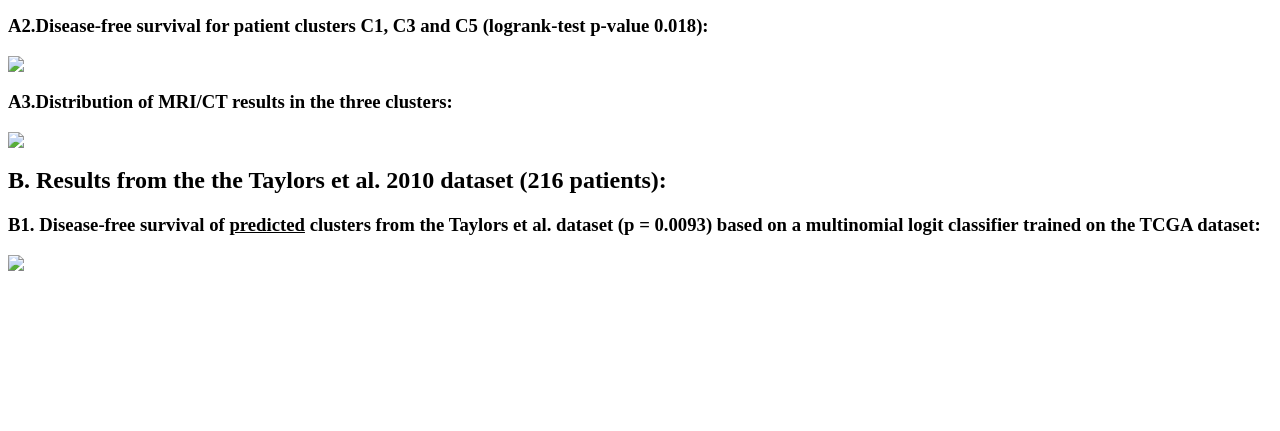
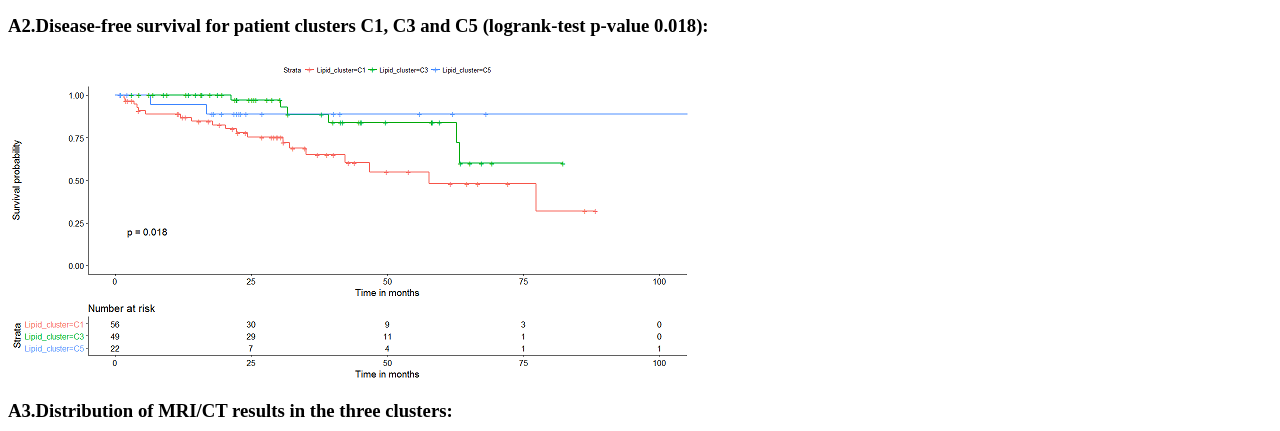
Before and after one commit to sriganeshms/sriganeshms.github.io, a plain HTML site: page PCaMetab.html in a window 1280 px wide. Shown: the part 274-705 px from the top of the page. Drawn offline with Linux system fonts and the light colour scheme.

Commit message:
PCaMetab

```diff
--- a/PCaMetab.html
+++ b/PCaMetab.html
@@ -5,8 +5,6 @@
 <meta name="robots" content="noindex">
 <meta name="googlebot" content="noindex">
 
-<LINK REL="SHORTCUT ICON"
-       HREF="../MSS.ico">
 </head>
 
 
@@ -25,15 +23,15 @@ Maxwell MRI, 7 Diddams Lane, Brisbane, Queensland 4000, Australia.
 <font color = "Black">
 <h2>A. Results from the TCGA prostate cancer dataset (498 patients):</h2>
 <h3>A1. Heatmap showing the six patient clusters and the optimal subset of 15 metabolic genes which are altered in at least 16% patients</h3>
-<img src = "../PRAD_TCGA/Heatmap_Lipid_Clusters.png">
+<img src = "PCaMetab/Heatmap_Lipid_Clusters.png">
 
 
 <h3>A2.Disease-free survival for patient clusters C1, C3 and C5 (logrank-test p-value 0.018): </h3>
-<img src = "../PRAD_TCGA/Surv_DF_Lipid_clusters_small.png">
+<img src = "PCaMetab/Surv_DF_Lipid_clusters_small.png">
 
 
 <h3>A3.Distribution of MRI/CT results in the three clusters: </h3>
-<img src =" ../PRAD_TCGA/Histogram_MRICT_Lipid_clusters_small.png">
+<img src ="PCaMetab/Histogram_MRICT_Lipid_clusters_small.png">
 
 <br>
 
@@ -41,7 +39,7 @@ Maxwell MRI, 7 Diddams Lane, Brisbane, Queensland 4000, Australia.
 
 <h3>B1. Disease-free survival of <u>predicted</u> clusters from the Taylors et al. dataset (p = 0.0093) based on a multinomial logit classifier trained on the TCGA dataset: </h3>
 
-<img src = "../PRAD_TCGA/Surv_DF_Taylors_dataset_small.png">
+<img src = "PCaMetab/Surv_DF_Taylors_dataset_small.png">
 
 
 
```
Also changed, not shown: PCaMetab/Histogram_MRICT_Lipid_clusters_small.png (added), PCaMetab/Histogram_PSA_Lipid_clusters.png (added), PCaMetab/Surv_DF_Lipid_clusters_small.png (added), PCaMetab/Surv_DF_Taylors_dataset_small.png (added).
